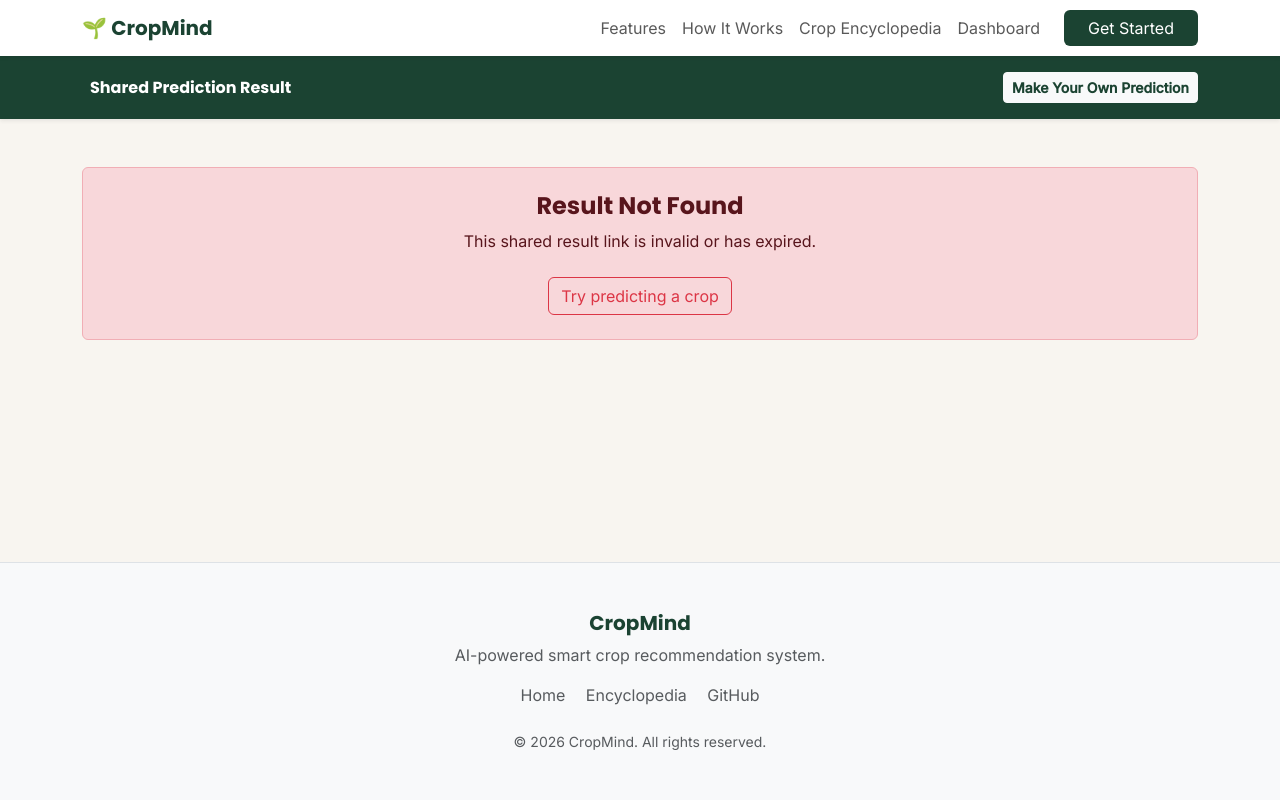
After one commit to Abhijeet1708/cropmind-app, a Flask app: page /result/1 in a window 1280 px wide. The commit adds this page. Run offline with Flask 3, Linux system fonts and the light colour scheme; some libraries are stand-ins or nearby versions.

Commit message:
feat: add share result token generation and read-only shared result page

```diff
--- a/routes/main.py
+++ b/routes/main.py
@@ -13,3 +13,7 @@ def index():
         with open(metrics_path, 'r') as f:
             metrics = json.load(f)
     return render_template('index.html', metrics=metrics)
+
+@main_bp.route('/result/<token>')
+def shared_result(token):
+    return render_template('result.html', token=token)
--- /dev/null
+++ b/static/js/shared_result.js
@@ -0,0 +1,140 @@
+document.addEventListener('DOMContentLoaded', () => {
+    const tokenEl = document.getElementById('share-token-data');
+    if (!tokenEl) return;
+
+    const token = tokenEl.getAttribute('data-token');
+    const storageKey = `cropmind_share_${token}`;
+
+    const loadingEl = document.getElementById('shared-result-loading');
+    const errorEl = document.getElementById('shared-result-error');
+    const panelEl = document.getElementById('shared-result-panel');
+
+    // Simulate slight loading for effect
+    setTimeout(() => {
+        const dataStr = localStorage.getItem(storageKey);
+
+        loadingEl.classList.add('d-none');
+
+        if (!dataStr) {
+            errorEl.classList.remove('d-none');
+            return;
+        }
+
+        try {
+            const pred = JSON.parse(dataStr);
+
+            // Populate fields
+            document.getElementById('result-emoji').textContent = pred.emoji;
+            document.getElementById('result-crop-name').textContent = pred.crop;
+
+            const confFormatted = parseFloat(pred.confidence).toFixed(1) + '%';
+            document.getElementById('result-confidence-text').textContent = confFormatted;
+            document.getElementById('result-confidence-bar').style.width = confFormatted;
+
+            document.getElementById('result-description').textContent = pred.description;
+
+            document.getElementById('val-N').textContent = `${pred.N} mg/kg`;
+            document.getElementById('val-P').textContent = `${pred.P} mg/kg`;
+            document.getElementById('val-K').textContent = `${pred.K} mg/kg`;
+            document.getElementById('val-temp').textContent = `${parseFloat(pred.temperature).toFixed(1)} °C`;
+            document.getElementById('val-hum').textContent = `${parseFloat(pred.humidity).toFixed(1)} %`;
+            document.getElementById('val-ph').textContent = parseFloat(pred.ph).toFixed(2);
+            document.getElementById('val-rain').textContent = `${parseFloat(pred.rainfall).toFixed(1)} mm`;
+
+            // Render Chart
+            if (pred.feature_importance) {
+                renderChart(pred.feature_importance);
+            }
+
+            // Render Rotation
+            if (pred.rotation) {
+                renderRotation(pred.rotation);
+            }
+
+            panelEl.classList.remove('d-none');
+
+        } catch (e) {
+            console.error("Error parsing shared result", e);
+            errorEl.classList.remove('d-none');
+        }
+    }, 500);
+
+    function renderChart(importances) {
+        const ctx = document.getElementById('feature-importance-chart').getContext('2d');
+        const entries = Object.entries(importances).sort((a, b) => b[1] - a[1]);
+        const labels = entries.map(e => e[0].toUpperCase());
+        const data = entries.map(e => (e[1] * 100).toFixed(2));
+
+        const colors = data.map((val, index) => {
+            const alpha = 1 - (index * 0.1);
+            return `rgba(27, 67, 50, ${Math.max(0.2, alpha)})`;
+        });
+
+        new Chart(ctx, {
+            type: 'bar',
+            data: {
+                labels: labels,
+                datasets: [{
+                    label: 'Importance (%)',
+                    data: data,
+                    backgroundColor: colors,
+                    borderWidth: 1,
+                    borderColor: '#1B4332'
+                }]
+            },
+            options: {
+                indexAxis: 'y',
+                responsive: true,
+                maintainAspectRatio: false,
+                plugins: { legend: { display: false } },
+                scales: { x: { beginAtZero: true, max: 100 } }
+            }
+        });
+    }
+
+    function renderRotation(rotation) {
+        const container = document.getElementById('rotation-container');
+        container.innerHTML = `
+            <h6 class="fw-bold poppins-font border-bottom pb-2 mb-4">Recommended 3-Season Rotation Plan</h6>
+            <div class="row g-3 mb-3 position-relative">
+                <div class="d-none d-md-block position-absolute border-top border-2 border-dashed" style="top: 50%; width: 90%; left: 5%; z-index: 0; opacity: 0.2;"></div>
+
+                <div class="col-md-4 position-relative z-1">
+                    <div class="card h-100 border-0 shadow-sm" style="background-color: var(--primary-green); color: white;">
+                        <div class="card-body text-center">
+                            <div class="small text-white-50 text-uppercase tracking-wider mb-2 fw-bold">Season 1</div>
+                            <div class="display-5 mb-2">${rotation.season1.emoji}</div>
+                            <h6 class="fw-bold poppins-font">${rotation.season1.name}</h6>
+                            <p class="small mb-0 opacity-75" style="font-size: 0.8rem;">${rotation.season1.soil_effect}</p>
+                        </div>
+                    </div>
+                </div>
+
+                <div class="col-md-4 position-relative z-1">
+                    <div class="card h-100 border-0 shadow-sm" style="background-color: var(--accent-amber); color: white;">
+                        <div class="card-body text-center">
+                            <div class="small text-white-50 text-uppercase tracking-wider mb-2 fw-bold">Season 2</div>
+                            <div class="display-5 mb-2">${rotation.season2.emoji}</div>
+                            <h6 class="fw-bold poppins-font">${rotation.season2.name}</h6>
+                            <p class="small mb-0 opacity-75" style="font-size: 0.8rem;">${rotation.season2.soil_effect}</p>
+                        </div>
+                    </div>
+                </div>
+
+                <div class="col-md-4 position-relative z-1">
+                    <div class="card h-100 border-0 shadow-sm" style="background-color: var(--accent-blue); color: white;">
+                        <div class="card-body text-center">
+                            <div class="small text-white-50 text-uppercase tracking-wider mb-2 fw-bold">Season 3</div>
+                            <div class="display-5 mb-2">${rotation.season3.emoji}</div>
+                            <h6 class="fw-bold poppins-font">${rotation.season3.name}</h6>
+                            <p class="small mb-0 opacity-75" style="font-size: 0.8rem;">${rotation.season3.soil_effect}</p>
+                        </div>
+                    </div>
+                </div>
+            </div>
+            <div class="alert alert-info border-0 shadow-sm small">
+                <strong>Agronomic Rationale:</strong> ${rotation.rationale}
+            </div>
+        `;
+    }
+});
--- /dev/null
+++ b/templates/result.html
@@ -0,0 +1,98 @@
+{% extends "base.html" %}
+
+{% block content %}
+<!-- Shared Banner -->
+<div class="bg-primary-green text-white py-3 text-center shadow-sm">
+    <div class="container d-flex flex-column flex-md-row justify-content-between align-items-center">
+        <div class="fw-bold poppins-font mb-2 mb-md-0">
+            <i class="bi bi-share-fill me-2"></i> Shared Prediction Result
+        </div>
+        <a href="{{ url_for('predict.predict') }}" class="btn btn-sm btn-light fw-bold text-primary-green">
+            Make Your Own Prediction
+        </a>
+    </div>
+</div>
+
+<div class="container py-5">
+    <!-- Result Content (Initially Hidden until loaded from localStorage) -->
+    <div id="shared-result-loading" class="text-center py-5">
+        <div class="spinner-border text-primary-green" role="status">
+            <span class="visually-hidden">Loading...</span>
+        </div>
+        <p class="mt-3 text-muted">Loading shared result...</p>
+    </div>
+
+    <div id="shared-result-error" class="alert alert-danger d-none text-center p-4">
+        <h4 class="fw-bold">Result Not Found</h4>
+        <p>This shared result link is invalid or has expired.</p>
+        <a href="{{ url_for('predict.predict') }}" class="btn btn-outline-danger mt-2">Try predicting a crop</a>
+    </div>
+
+    <div id="shared-result-panel" class="card border-0 shadow-lg d-none">
+        <div class="card-body p-4 p-md-5">
+            <!-- Header: Crop & Confidence -->
+            <div class="text-center mb-5">
+                <div id="result-emoji" class="display-1 mb-3">🌱</div>
+                <h1 id="result-crop-name" class="fw-bold poppins-font text-primary-green text-capitalize display-4 mb-2">Crop Name</h1>
+
+                <div class="d-inline-block text-start mt-3" style="min-width: 300px;">
+                    <div class="d-flex justify-content-between align-items-center mb-1">
+                        <span class="fw-bold text-muted small text-uppercase tracking-wider">Confidence</span>
+                        <span id="result-confidence-text" class="fw-bold text-primary-green fs-5">0%</span>
+                    </div>
+                    <div class="progress" style="height: 10px; border-radius: 5px;">
+                        <div id="result-confidence-bar" class="progress-bar bg-primary-green" role="progressbar" style="width: 0%;"></div>
+                    </div>
+                </div>
+            </div>
+
+            <!-- Description -->
+            <div class="mb-5">
+                <h6 class="fw-bold poppins-font border-bottom pb-2 mb-3">About this Crop</h6>
+                <p id="result-description" class="text-muted lh-lg"></p>
+            </div>
+
+            <div class="row">
+                <!-- Left Col: Input Params -->
+                <div class="col-lg-5 mb-5 mb-lg-0">
+                    <h6 class="fw-bold poppins-font border-bottom pb-2 mb-3">Input Parameters</h6>
+                    <div class="bg-light rounded-3 p-4">
+                        <table class="table table-sm table-borderless mb-0">
+                            <tbody>
+                                <tr><td class="text-muted">Nitrogen (N)</td><td class="text-end fw-bold" id="val-N"></td></tr>
+                                <tr><td class="text-muted">Phosphorus (P)</td><td class="text-end fw-bold" id="val-P"></td></tr>
+                                <tr><td class="text-muted">Potassium (K)</td><td class="text-end fw-bold" id="val-K"></td></tr>
+                                <tr><td class="text-muted">Temperature</td><td class="text-end fw-bold" id="val-temp"></td></tr>
+                                <tr><td class="text-muted">Humidity</td><td class="text-end fw-bold" id="val-hum"></td></tr>
+                                <tr><td class="text-muted">pH Level</td><td class="text-end fw-bold" id="val-ph"></td></tr>
+                                <tr><td class="text-muted">Rainfall</td><td class="text-end fw-bold" id="val-rain"></td></tr>
+                            </tbody>
+                        </table>
+                    </div>
+                </div>
+
+                <!-- Right Col: Feature Importance Chart -->
+                <div class="col-lg-7">
+                    <h6 class="fw-bold poppins-font border-bottom pb-2 mb-3">Feature Importance</h6>
+                    <div style="height: 250px;">
+                        <canvas id="feature-importance-chart"></canvas>
+                    </div>
+                </div>
+            </div>
+
+            <!-- Rotation Plan -->
+            <div id="rotation-container" class="mt-5">
+                <!-- Injected via JS -->
+            </div>
+
+        </div>
+    </div>
+</div>
+
+<!-- Token passed from backend -->
+<span id="share-token-data" data-token="{{ token }}" class="d-none"></span>
+{% endblock %}
+
+{% block page_scripts %}
+<script src="{{ url_for('static', filename='js/shared_result.js') }}"></script>
+{% endblock %}
```
Also changed, not shown: static/js/predict.js (+26 -0 lines), templates/predict.html (+15 -0 lines).
